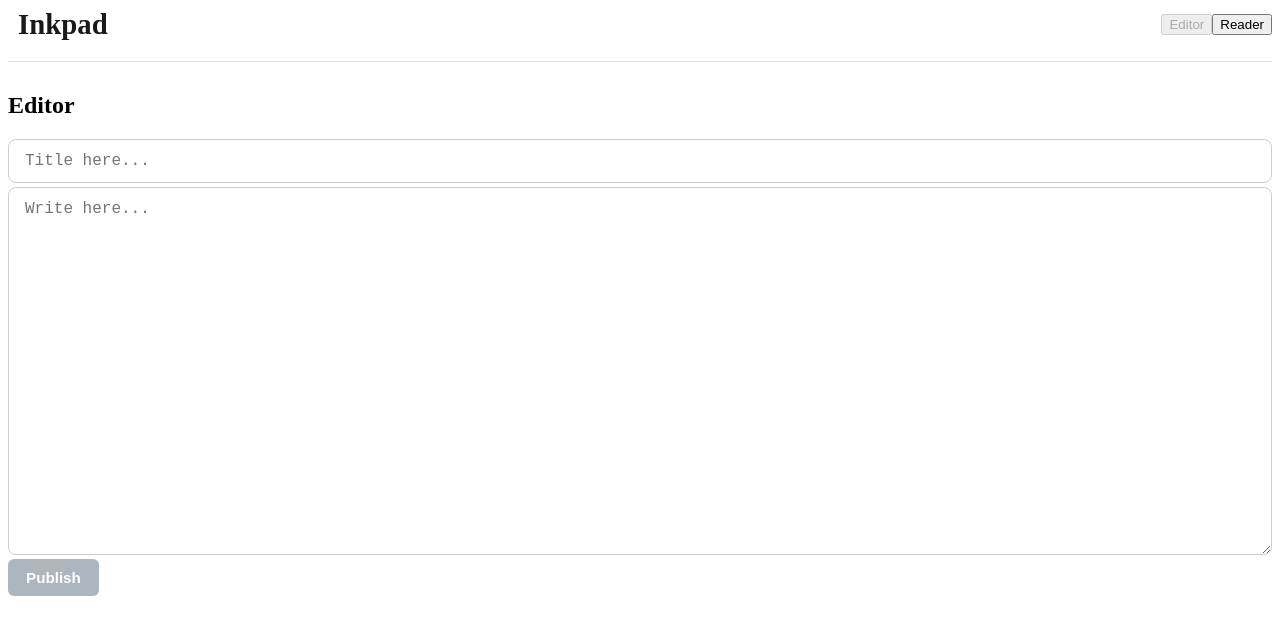
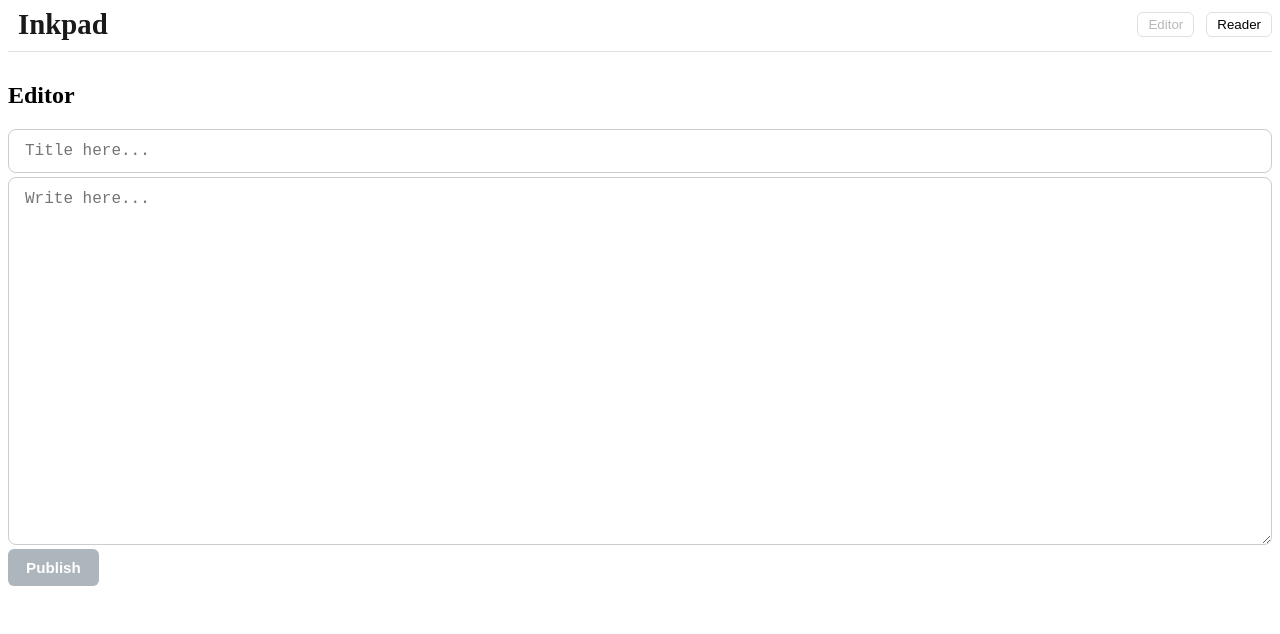
Before and after one commit to TooMuchFreeTime44/Blog-site, a React (Vite) app: page / in a window 1280 px wide. Shown: the top 634 px of the page. Built offline with nearby package versions, Linux system fonts and the light colour scheme.

Commit message:
Improved the styling on the navbar button

```diff
--- a/src/App.css
+++ b/src/App.css
@@ -58,7 +58,7 @@
   display: flex;
   justify-content: space-between;
   align-items: center;
-  padding-bottom: 20px;
+  padding-bottom: 10px;
   margin-bottom: 30px;
   border-bottom: 1px solid #e0e0e0;
 }
@@ -69,3 +69,22 @@
   font-weight: 700;
   color: #1a1a1a;
 }
+#go-to-editor {
+  background-color: #ffffff;
+  border: 1px solid #e0e0e0;
+  border-radius: 6px;
+  margin-right: 12px;
+  padding: 4px 10px;
+}
+#go-to-reader {
+  background-color: #ffffff;
+  border: 1px solid #e0e0e0;
+  border-radius: 6px;
+  padding: 4px 10px;
+}
+#back-button {
+  background-color: #ffffff;
+  border: 1px solid #e0e0e0;
+  border-radius: 6px;
+  padding: 4px 10px;
+}
```
